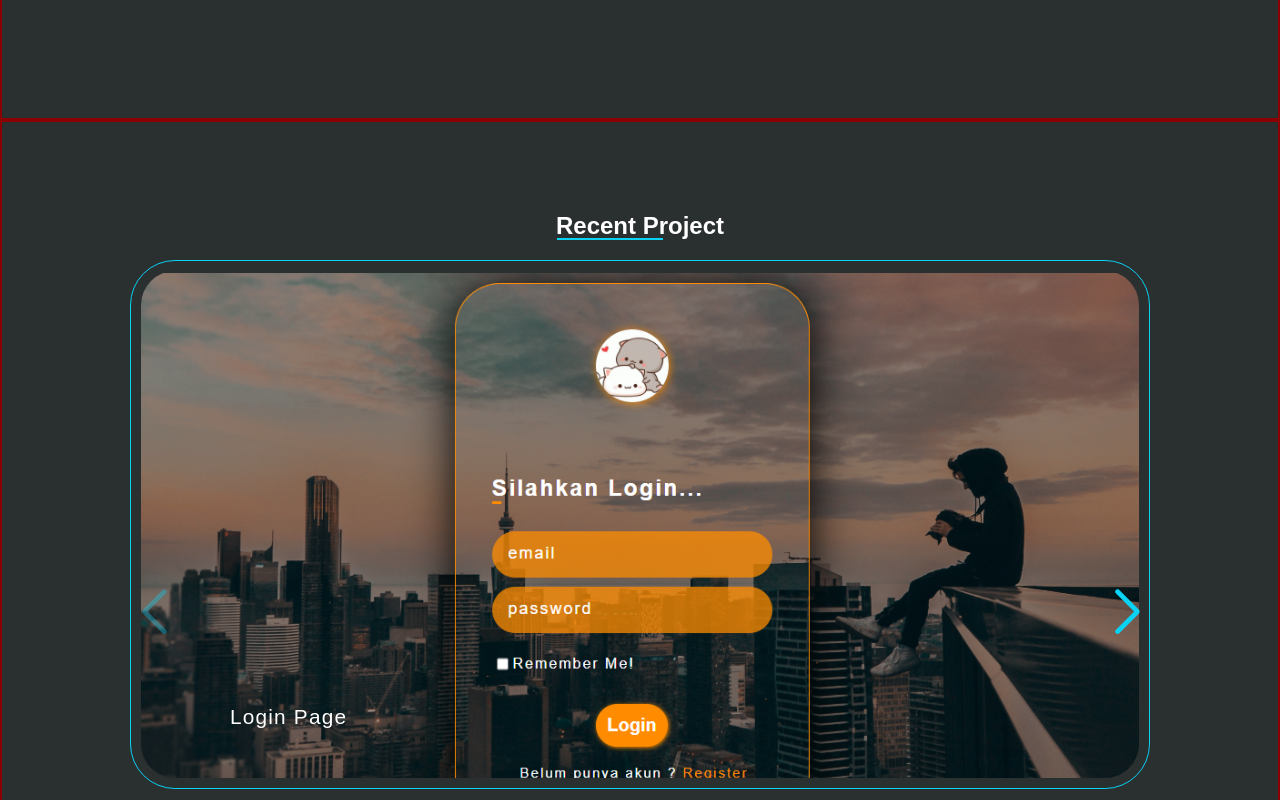
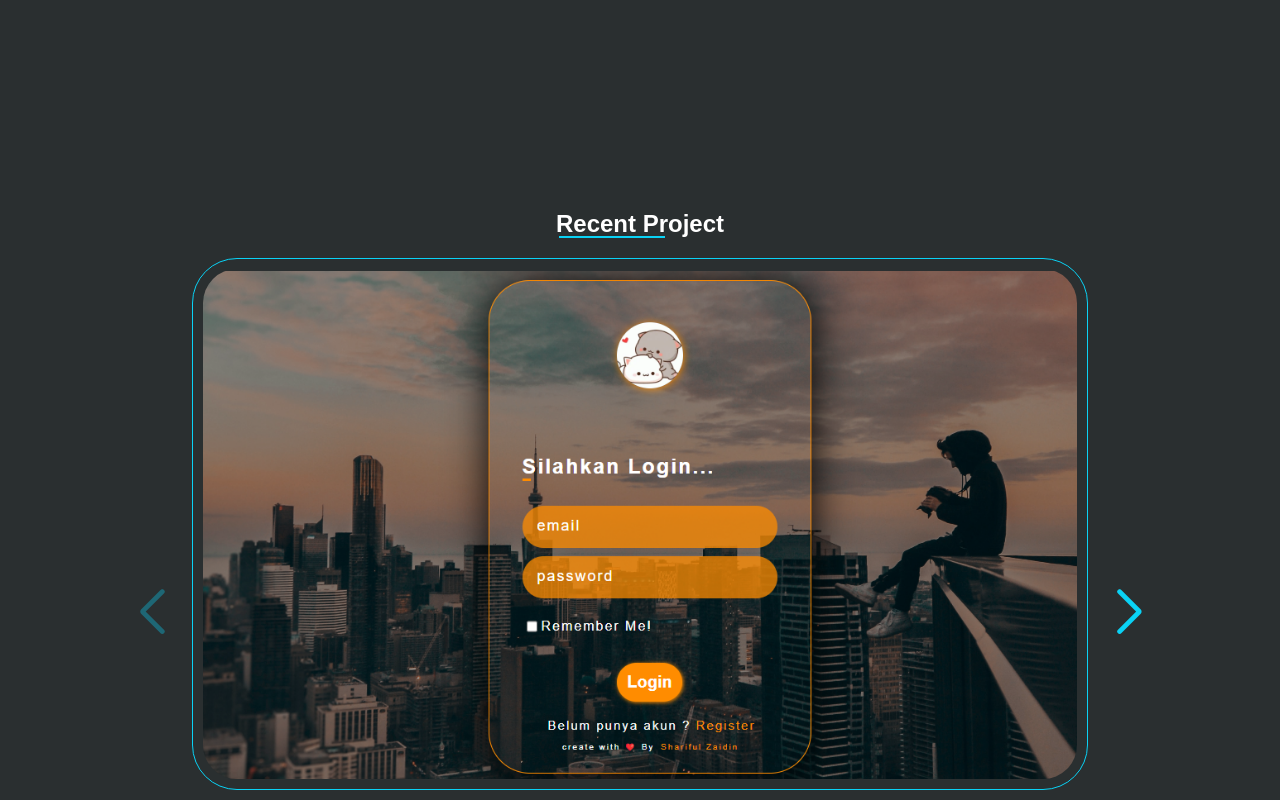
Before and after one commit to devz-id/html, a plain HTML site: page index.html in a window 1280 px wide. Shown: the part 1480-2280 px from the top of the page. Drawn offline with nearby package versions, Linux system fonts and the light colour scheme.

Commit message:
Add files via upload

```diff
--- a/Assets/css/style.css
+++ b/Assets/css/style.css
@@ -116,7 +116,6 @@ section {
     padding: 0 10%;
     height: 100vh;
     box-sizing: border-box;
-    border: 2px solid darkred;
 }
 
 #home {
@@ -338,22 +337,30 @@ section {
     height: 75%;
 }
 
+.slide {
+    display: flex;
+    justify-content: center;
+    align-items: center;
+    margin: 0 40px;
+    height: 100%;
+}
 
-.slide,
 .slide img {
-    width: 100%;
+    width: 95%;
     height: 100%;
     border-radius: 45px;
     box-sizing: border-box;
     cursor: pointer;
-}
-
-.slide img {
     object-fit: cover;
     object-position: 0 2px;
     padding: 10px 10px;
     cursor: pointer;
     border: .3px solid var(--primary);
+    transition: .2s ease;
+}
+
+.slide img:hover {
+    transform: scale(.99);
 }
 
 .swiperBtn::after{
@@ -361,25 +368,6 @@ section {
     color: var(--primary);
 }
 
-.imgSpan {
-    position: absolute;
-    bottom: 60px;
-    left: 100px;
-    font-size: 1.3em;
-    letter-spacing: 1.2px;
-    text-transform: capitalize;
-/*    border: 1px solid red;*/
-}
-
-.imgSpanSet {
-    position: absolute;
-    bottom: 60px;
-    right: 100px;
-    font-size: 1.3em;
-    letter-spacing: 1.2px;
-    color: var(--bg-color);
-    text-transform: capitalize;
-}
 
 
 /*SECTION PROJECT END*/
--- a/index.html
+++ b/index.html
@@ -109,7 +109,6 @@
                   alt="Login Page"
                 />
               </div>
-              <span class="imgSpan">login page</span>
             </div>
             <div class="swiper-slide">
               <div class="slide">
@@ -119,7 +118,6 @@
                   alt="Love Animation"
                 />
               </div>
-              <span class="imgSpan">love animation</span>
             </div>
             <div class="swiper-slide">
               <div class="slide">
@@ -129,7 +127,6 @@
                   alt="Login Page"
                 />
               </div>
-              <span class="imgSpan">login page</span>
             </div>
             <div class="swiper-slide">
               <div class="slide">
@@ -139,7 +136,6 @@
                   alt="Gallery"
                 />
               </div>
-              <span class="imgSpanSet">gallery</span>
             </div>
             <div class="swiper-slide">
               <div class="slide">
@@ -149,7 +145,7 @@
                   alt="Website"
                 />
               </div>
-              <span class="imgSpanSet">first website</span>
+
             </div>
           </div>
           <div class="swiperBtn swiper-button-prev"></div>
```
